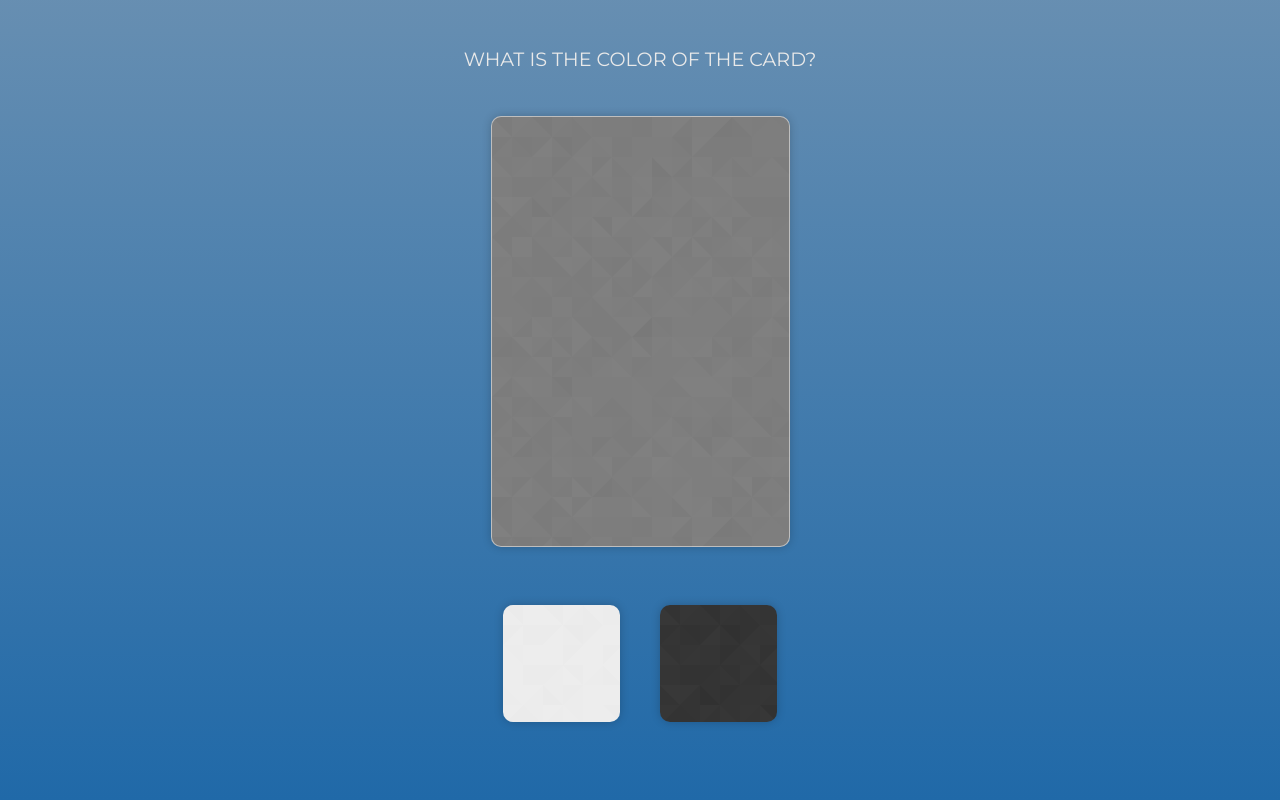
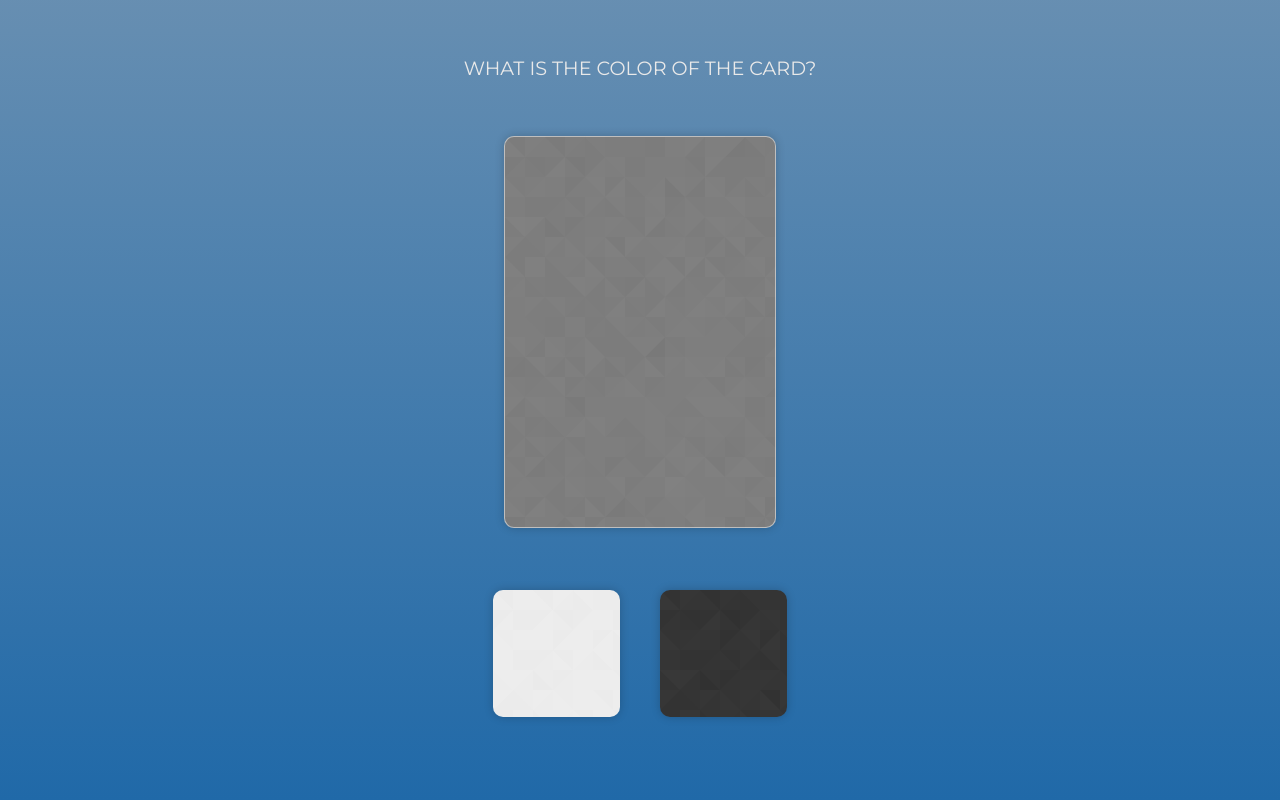
Before and after one commit to mbkachanov/cards, a plain HTML site: page index.html in a window 1280 px wide. Drawn offline with Linux system fonts and the light colour scheme.

Commit message:
change rows heigths

```diff
--- a/styles.css
+++ b/styles.css
@@ -27,7 +27,7 @@ body {
 
 #header {
     transition: 0.5s ease-in-out;
-    height: 15vh;
+    height: 17.5vh;
     margin: 0;
     display: flex;
     justify-content: center;
@@ -46,7 +46,7 @@ body {
     display: flex;
     justify-content: center;
     align-items: center;
-    height: 55vh;
+    height: 50vh;
     width: 100%;
 }
 
@@ -91,7 +91,7 @@ body {
     justify-content: center;
     align-items: center;
     padding-bottom: 20px;
-    height: 30vh;
+    height: 32.5vh;
 }
 
 .card-button {
```
